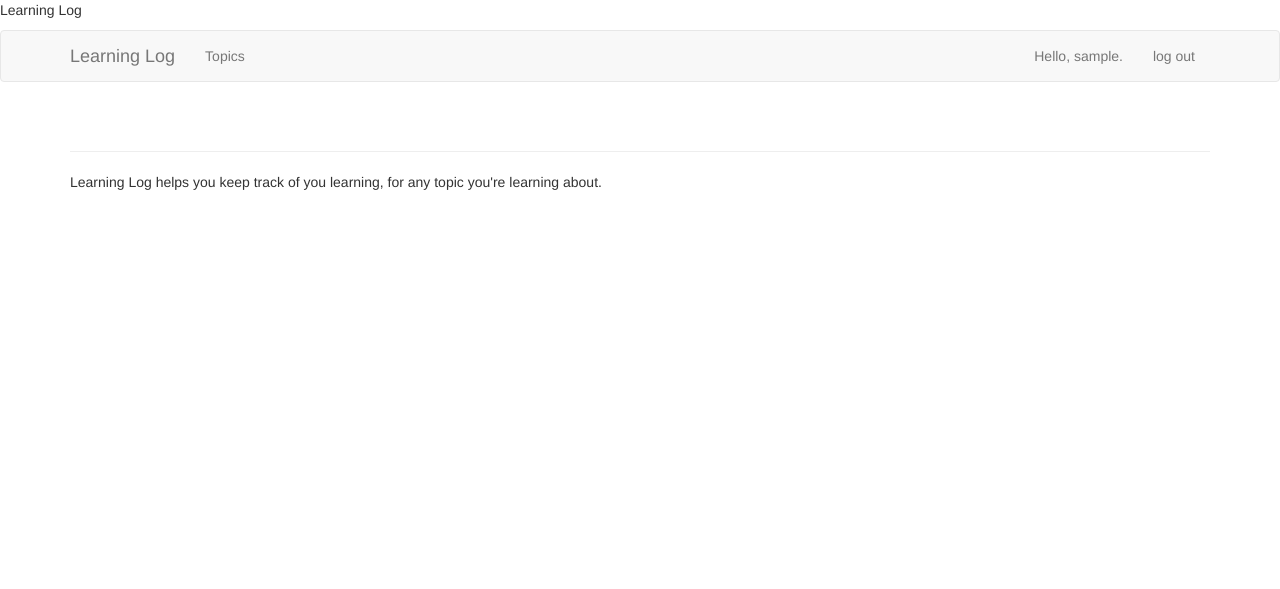
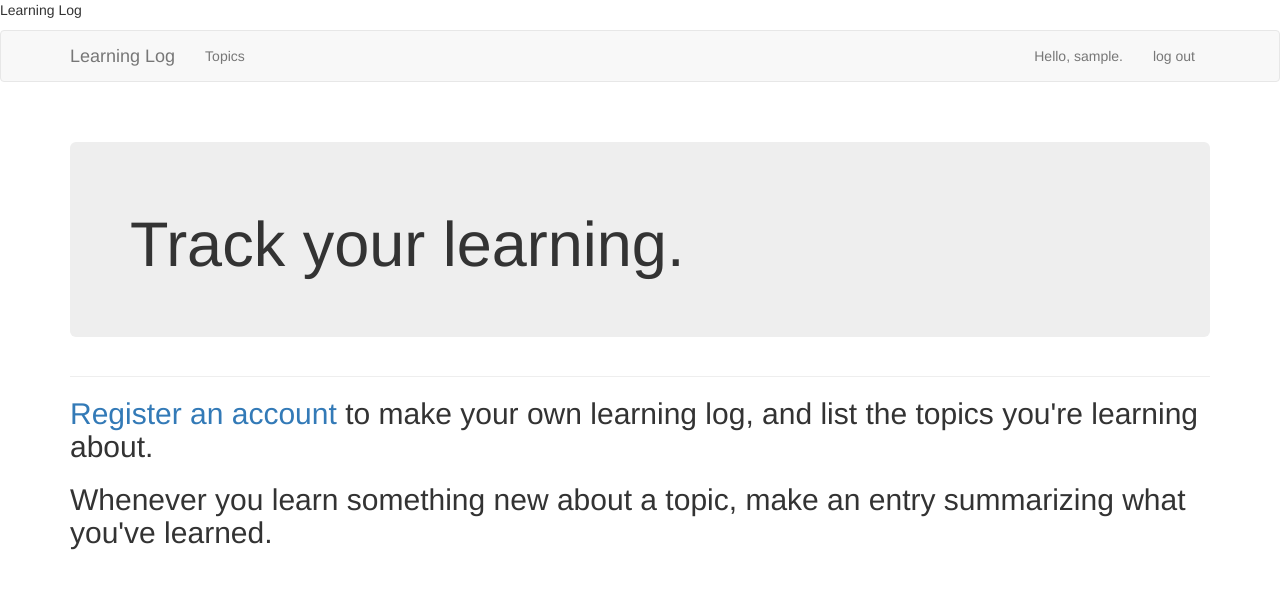
Before and after one commit to ReneGRomCodes/PCC_web_application, a Django app: page / in a window 1280 px wide. Shown: the top 589 px of the page. Run offline with Django 5.2, Linux system fonts and the light colour scheme; the visitor is signed in with stand-in values (Sample User, id 1); some libraries are stand-ins or nearby versions.

Commit message:
Styled Home Page using a jumbotron in 'index.html'

```diff
--- a/learning_logs/templates/learning_logs/index.html
+++ b/learning_logs/templates/learning_logs/index.html
@@ -2,6 +2,18 @@
 
 {% extends "learning_logs/base.html" %}
 
+{% block header %}
+    <div class='jumbotron'>
+        <h1>Track your learning.</h1>
+    </div>
+{% endblock header %}
+
 {% block content %}
-    <p>Learning Log helps you keep track of you learning, for any topic you're learning about.</p>
+    <h2>
+        <a href="{% url 'users:register' %}">Register an account</a> to make your own learning log, and list the topics
+         you're learning about.
+    </h2>
+    <h2>
+        Whenever you learn something new about a topic, make an entry summarizing what you've learned.
+    </h2>
 {% endblock content %}
```
